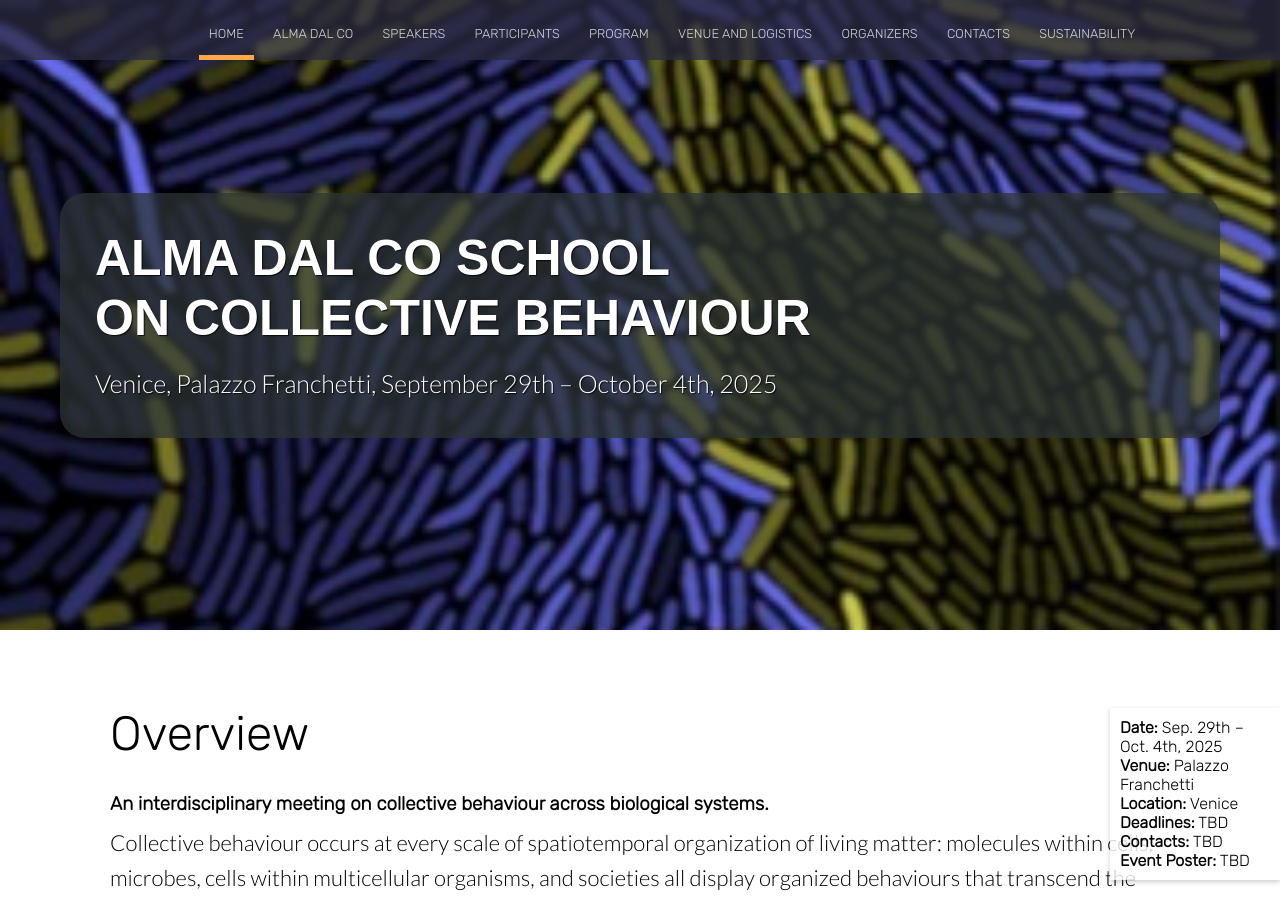
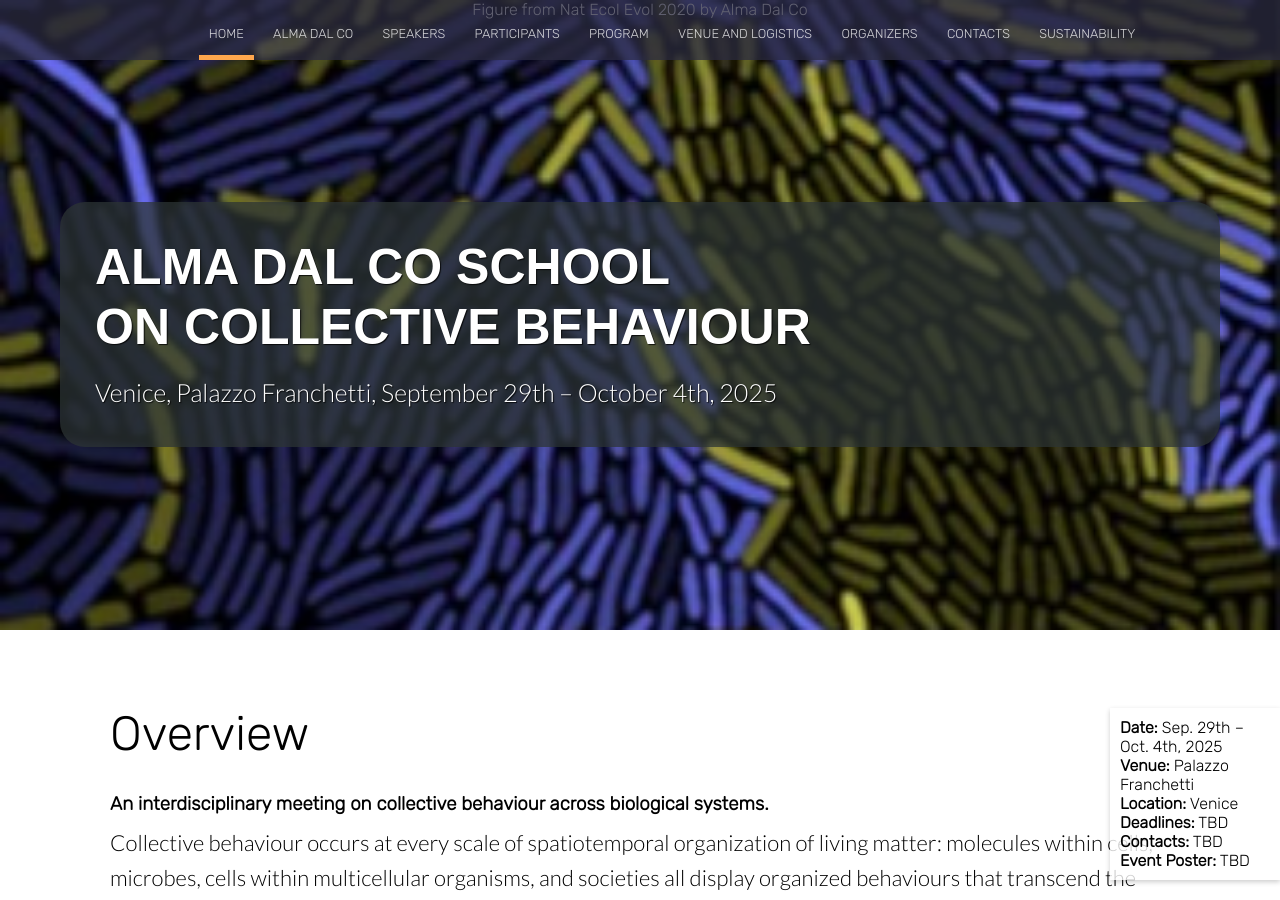
Before and after one commit to almadalcoschool/almadalcoschool.github.io, a Jekyll site: the page built from index.html, in a window 1280 px wide and 900 px high. Built offline with Jekyll 4.4.1, drawn with Linux system fonts in a browser that asks for light colours; nearby versions of some CDN libraries; the list of posts is cut into pages by our own code.

Commit message:
prova didascalia

```diff
--- a/index.html
+++ b/index.html
@@ -76,6 +76,18 @@
         margin-bottom: 40px; /* Adjust the value as needed */
         }
 
+    .background-label {
+        position: absolute; /* Overlay position */
+        top: 10px; /* Adjust based on preference */
+        left: 10px; /* Adjust based on preference */
+        background-color: rgba(0, 0, 0, 0.6); /* Semi-transparent background */
+        color: #fff; /* White text for contrast */
+        padding: 5px 10px; /* Padding around the label */
+        font-size: 0.9rem; /* Label font size */
+        border-radius: 4px; /* Rounded corners */
+        z-index: 10; /* Ensure it stays above the image */
+    }
+
     @media (max-width: 768px) {
 
         /* Updates for the hero section */
@@ -142,6 +154,9 @@
 </div>
 
 <section class="hero" style="background-image: url({% include relative-src.html src=page.image %})">
+    <div class="background-label"></div>
+        Figure from Nat Ecol Evol 2020  by Alma Dal Co
+    </div>
     <div class="inner-hero text-container">
         <div class="hero-text-container">
             <div class="heading-landing-home">
```
